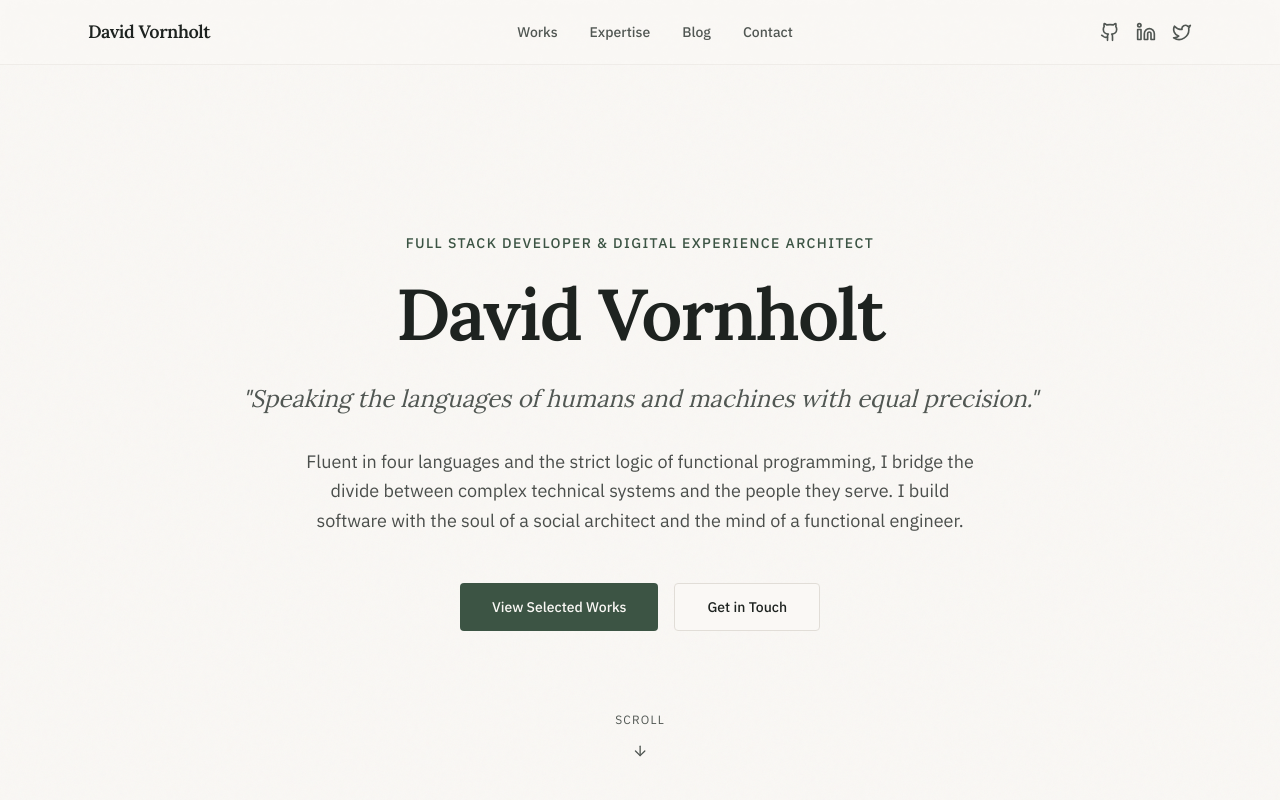
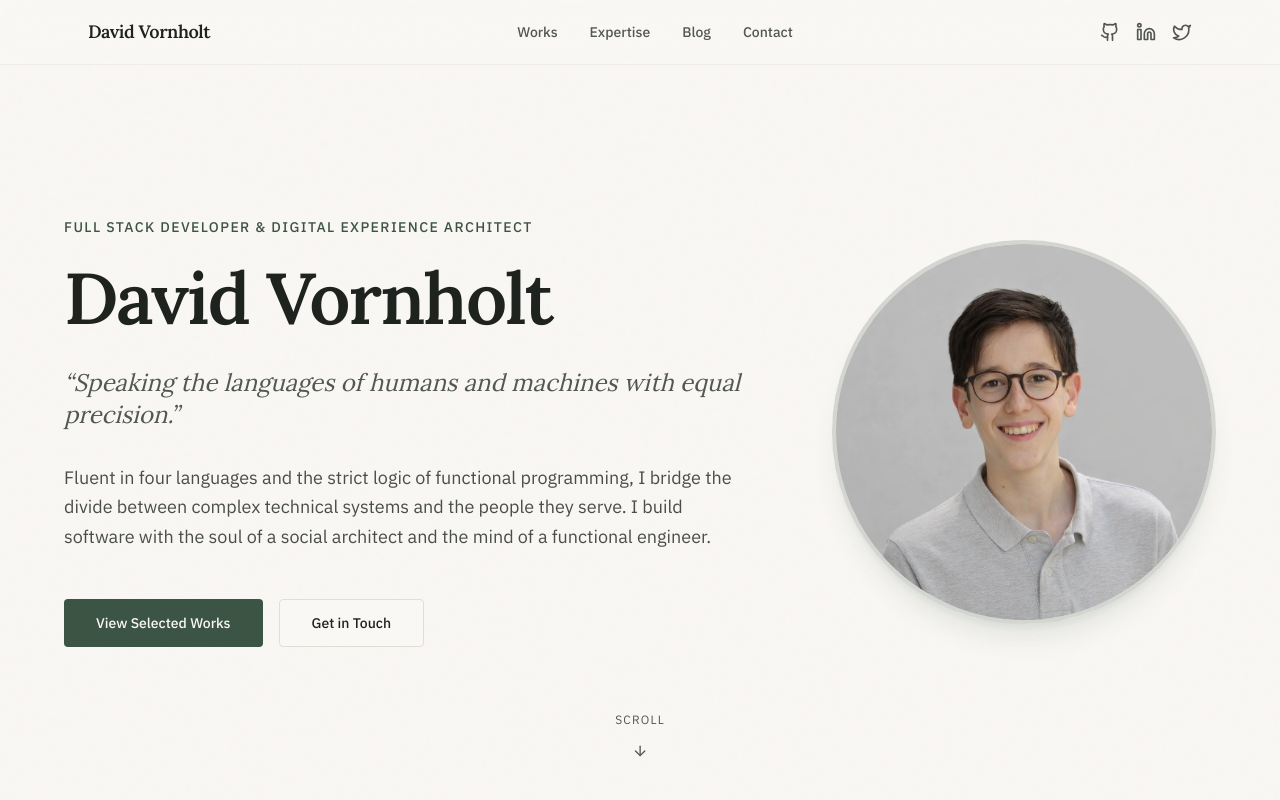
Before and after one commit to davidvornholt/portfolio, a Next.js app: page / in a window 1280 px wide. Shown: the top 800 px of the page. Built offline with nearby package versions, Linux system fonts and the light colour scheme.

Commit message:
feat: enhance Hero component with profile image and improved layout

```diff
--- a/src/app/features/portfolio/presentation/components/hero.tsx
+++ b/src/app/features/portfolio/presentation/components/hero.tsx
@@ -2,12 +2,18 @@
 
 import { motion } from 'framer-motion';
 import { ArrowDown } from 'lucide-react';
+import Image from 'next/image';
 import Link from 'next/link';
 import type { ReactNode } from 'react';
 
 const fadeInUp = {
   initial: { opacity: 0, y: 20 },
   animate: { opacity: 1, y: 0 },
+};
+
+const fadeInScale = {
+  initial: { opacity: 0, scale: 0.95 },
+  animate: { opacity: 1, scale: 1 },
 };
 
 const staggerContainer = {
@@ -24,8 +30,9 @@ export const Hero = (): ReactNode => (
       variants={staggerContainer}
       initial="initial"
       animate="animate"
-      className="mx-auto max-w-4xl text-center"
+      className="mx-auto flex max-w-6xl flex-col-reverse items-center gap-12 lg:flex-row lg:items-center lg:gap-16"
     >
+      <div className="flex-1 text-center lg:text-left">
         <motion.p
           variants={fadeInUp}
           transition={{ duration: 0.6, ease: 'easeOut' }}
@@ -47,24 +54,25 @@ export const Hero = (): ReactNode => (
           transition={{ duration: 0.6, ease: 'easeOut' }}
           className="mb-8 font-serif text-xl italic text-muted-foreground md:text-2xl"
         >
-        "Speaking the languages of humans and machines with equal precision."
+          &ldquo;Speaking the languages of humans and machines with equal
+          precision.&rdquo;
         </motion.p>
 
         <motion.p
           variants={fadeInUp}
           transition={{ duration: 0.6, ease: 'easeOut' }}
-        className="mx-auto mb-12 max-w-2xl text-base leading-relaxed text-foreground/80 md:text-lg"
+          className="mb-12 max-w-2xl text-base leading-relaxed text-foreground/80 md:text-lg"
         >
-        Fluent in four languages and the strict logic of functional programming,
-        I bridge the divide between complex technical systems and the people
-        they serve. I build software with the soul of a social architect and the
-        mind of a functional engineer.
+          Fluent in four languages and the strict logic of functional
+          programming, I bridge the divide between complex technical systems and
+          the people they serve. I build software with the soul of a social
+          architect and the mind of a functional engineer.
         </motion.p>
 
         <motion.div
           variants={fadeInUp}
           transition={{ duration: 0.6, ease: 'easeOut' }}
-        className="flex flex-col items-center gap-4 sm:flex-row sm:justify-center"
+          className="flex flex-col items-center gap-4 sm:flex-row lg:justify-start"
         >
           <Link
             href="#works"
@@ -78,6 +86,25 @@ export const Hero = (): ReactNode => (
           >
             Get in Touch
           </Link>
+        </motion.div>
+      </div>
+
+      <motion.div
+        variants={fadeInScale}
+        transition={{ duration: 0.7, ease: 'easeOut' }}
+        className="shrink-0"
+      >
+        <div className="h-64 w-64 overflow-hidden rounded-full border-4 border-primary/20 shadow-xl shadow-primary/10 md:h-80 md:w-80 lg:h-96 lg:w-96">
+          <Image
+            src="/profile-full.png"
+            alt="David Vornholt"
+            width={384}
+            height={384}
+            priority
+            className="h-full w-full object-cover object-top"
+          />
+        </div>
+      </motion.div>
     </motion.div>
 
     <motion.div
@@ -100,6 +127,5 @@ export const Hero = (): ReactNode => (
         </motion.div>
       </Link>
     </motion.div>
-    </motion.div>
   </section>
 );
```
Lines whose indentation alone changed are shown as unchanged.
